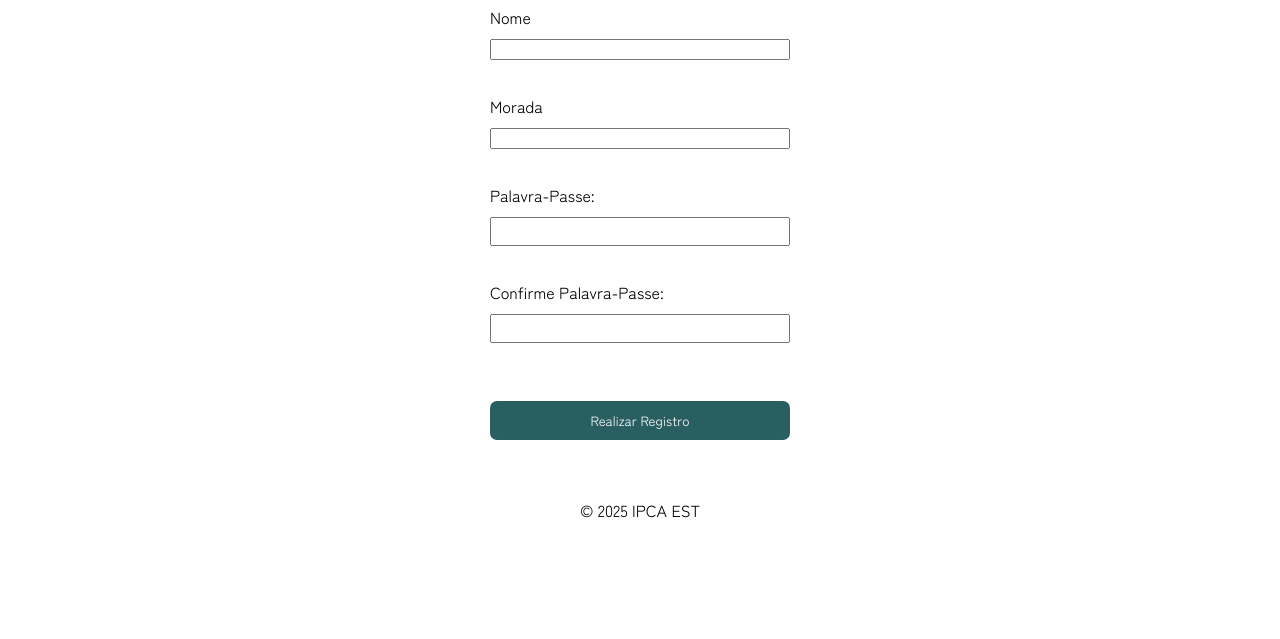
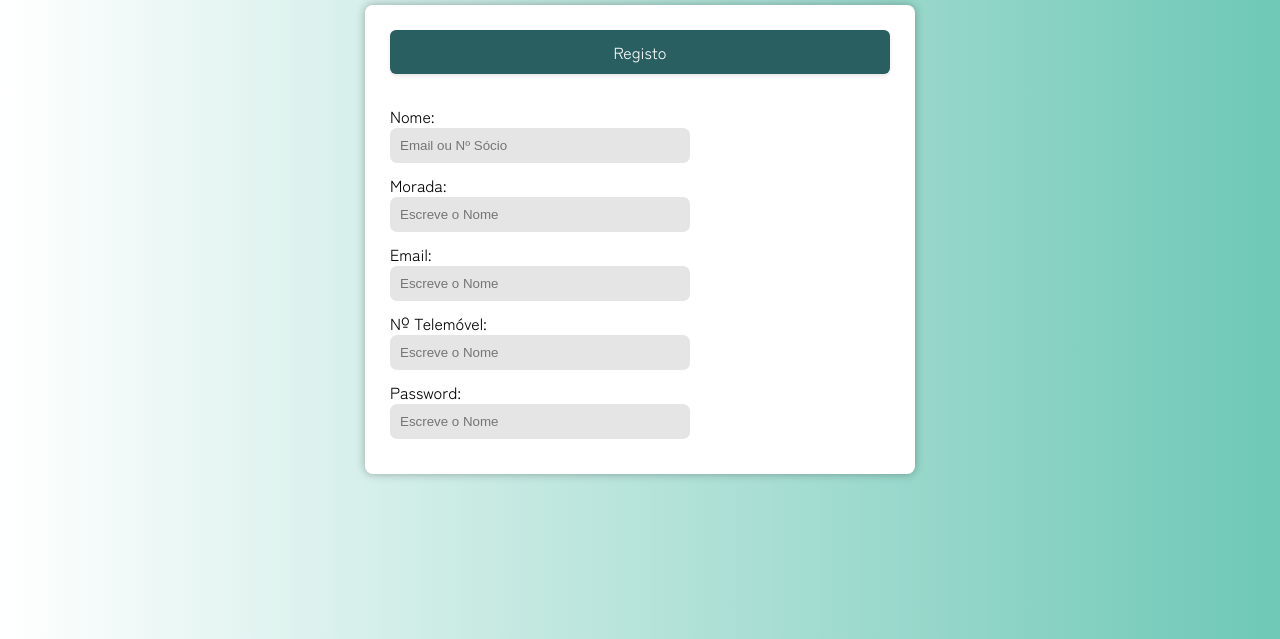
Before and after one commit to jp1605/https---github.com-yosh1nho-Projeto-50-10, a plain HTML site: page Projeto-50-10-main/registerPage/register.html in a window 1280 px wide. Shown: the part 161-800 px from the top of the page. Drawn offline with Linux system fonts and the light colour scheme.

Commit message:
teste 890

```diff
--- a/Projeto-50-10-main/LoginPage/styleLoginPage.css
+++ b/Projeto-50-10-main/LoginPage/styleLoginPage.css
@@ -1,3 +1,8 @@
+*{
+    margin: 0;
+    padding: 0;
+    box-sizing: border-box;
+}
 body {
     margin: 0;
     font-family: 'Zen Kaku Gothic New', sans-serif;
--- a/Projeto-50-10-main/registerPage/register.html
+++ b/Projeto-50-10-main/registerPage/register.html
@@ -3,7 +3,7 @@
 <head>
     <meta charset="UTF-8">
     <meta name="viewport" content="width=device-width, initial-scale=1.0">
-    <title>Registro de Conta</title>
+    <title>Registro de Conta - Clientes</title>
     <link rel="icon" href="\img\icon\Buddha-hand-bro.ico" type="image/x-icon">
     <link href="https://fonts.googleapis.com/css2?family=Zen+Kaku+Gothic+New&display=swap" rel="stylesheet">
     <link rel="stylesheet" href="registerStyle.css">
@@ -11,19 +11,47 @@
 </head>
 
 <body>
-    <header>
 
-        <nav>
-            <ul>
-                <!-- define um item em que dentro dele contem um link que vai nos levar para a pagina inicial e que contem uma imagem -->
-                <li><a href="file:///C:/Users/User/Desktop/%C2%A0/LEIM/2%C2%BAAno/2%C2%BA%20semestre/Projeto%2050_10/Projeto-50-10-main_V1.1/Projeto-50-10-main/index.html"><img src="logo_3.png" alt="logo" class="logo"></a></li>
-                <li><a href="file:///C:/Users/User/Desktop/%C2%A0/LEIM/2%C2%BAAno/2%C2%BA%20semestre/Projeto%2050_10/Projeto-50-10-main_V1.1/Projeto-50-10-main/LoginPage/loginpage.html">Login</a></li>
-            </ul>
-        </nav>
 
-    </header>
 
-    <h1>Registro</h1>
+    <section class="container">
+
+            <header> Registo</header>
+            <form action="#" class="register-form">
+                <div class="input-box">
+                    <label>Nome:</label>
+                    <input type="text" id="username" name="username" required placeholder="Email ou Nº Sócio">
+                </div>
+
+                <div class="input-box">
+                    <label>Morada:</label>
+                    <input type="text" placeholder="Escreve o Nome">
+                </div>
+
+                <div class="input-box">
+                    <label>Email:</label>
+                    <input type="text" placeholder="Escreve o Nome">
+                </div>
+
+                <div class="input-box">
+                    <label>Nº Telemóvel:</label>
+                    <input type="text" placeholder="Escreve o Nome">
+                </div>
+
+                <div class="input-box">
+                    <label>Password:</label>
+                    <input type="password" placeholder="Escreve o Nome">
+                </div>
+
+            </form>
+    </section>
+
+
+
+
+
+<!--
+        <h1>Registro</h1>
     <form id="registrationForm" action="submit_registration.php" method="post">
 
         <label for="password">Nome</label>
@@ -41,10 +69,9 @@
         <input type="submit" value="Realizar Registro">
         <p id="error-message" style="color: red;"></p>
     </form>
+-->
 
 
-    <footer>
-        <p>&copy; 2025 IPCA EST</p>
-    </footer>
 </body>
+
 </html>
--- a/Projeto-50-10-main/registerPage/registerStyle.css
+++ b/Projeto-50-10-main/registerPage/registerStyle.css
@@ -1,17 +1,24 @@
 body {
+    min-height: 100vh;
     font-family: 'Zen Kaku Gothic New', sans-serif;
     display: flex;
-    flex-direction: column;
+    justify-content:center;
     align-items: center;
     margin: 0;
+    background-color: lightblue;
+    background: linear-gradient(to right, white, rgb(110, 200, 182));/*muda a cor de branco para tons de verde-agua suavemente*/
+
 }
 
-header {
+
+header
+{
     width: 100%;
     background-color: #2A5F62;
     padding: 10px 0;
     box-shadow: 0 2px 4px rgba(0, 0, 0, 0.1);
     color: white;
+    border-radius: 6px;
 }
 
 nav ul {
@@ -76,3 +83,56 @@ input[type="submit"] {
 input[type="submit"]:hover {
     background-color: #285c5c;
 }
+
+
+.container{
+    position: relative;
+    max-width:500px;
+    width:100%;
+    background:white;
+    padding:25px;
+    border-radius:8px;
+    box-shadow:0 0 10px rgba(0,0,0,0.3);
+}
+
+.container header{
+    font-size: 1.rem;
+    color:rgb(255, 255, 255);
+    font-weight: 500;
+    text-align: center;
+}
+
+.register-form{
+    margin-top: 30px;
+}
+
+.form .input-box{
+    width: 100%;
+    margin-top:20px;
+}
+
+.input-box label{
+    color: black;
+}
+
+.form .input-box input{
+    position:relative;
+    width:100%;
+    height:50px;
+    outline: none;
+    border:1px solid #e5e5e5;
+    border-radius:6px;
+    padding:0 15px;
+
+}
+
+.register-form input[type="text"],
+.register-form input[type="password"] {
+    width: 100%;
+    padding: 10px;
+    margin-bottom: 10px;
+    box-sizing: border-box;
+    border-radius: 7px;
+    border: none;
+    background-color: #e5e5e5;
+}
```
Also changed, not shown: Projeto-50-10-main/LoginPage/loginpage.html (+2 -2 lines).
